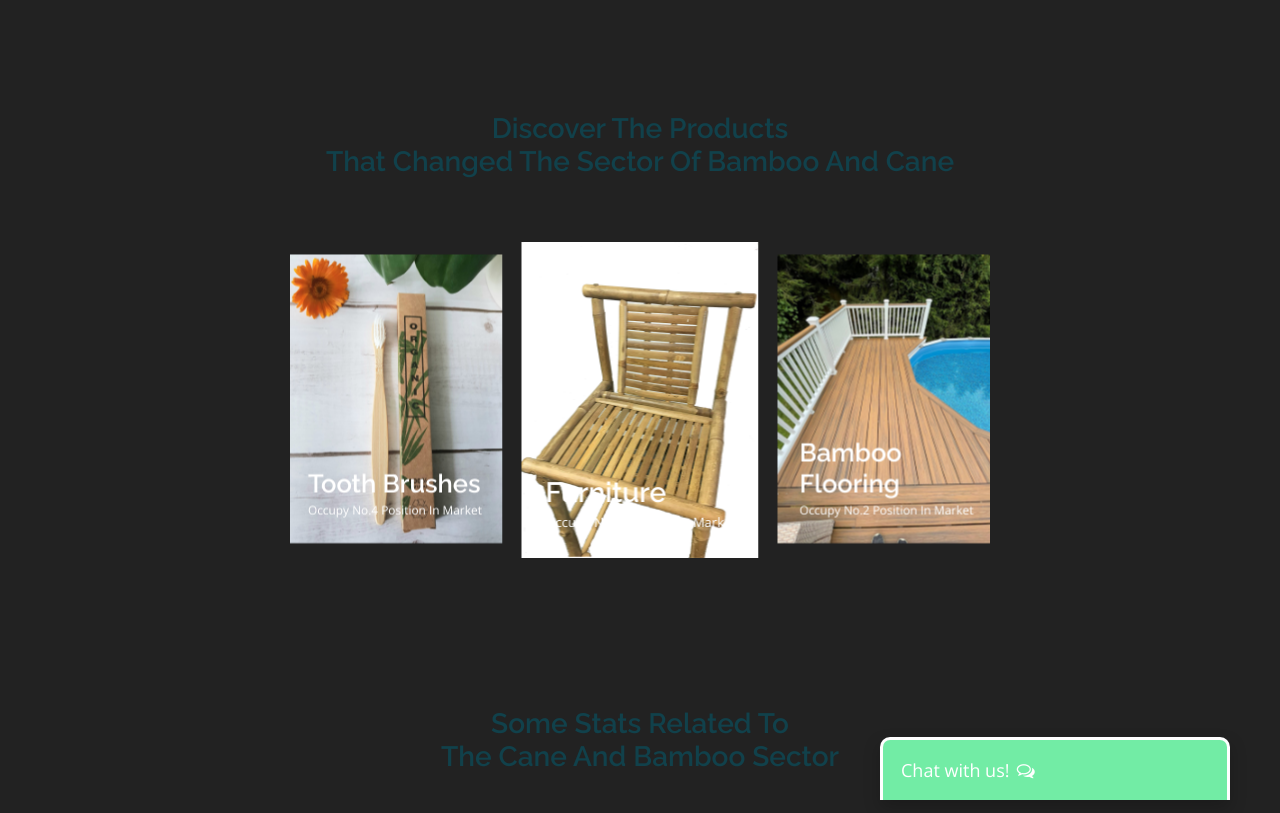
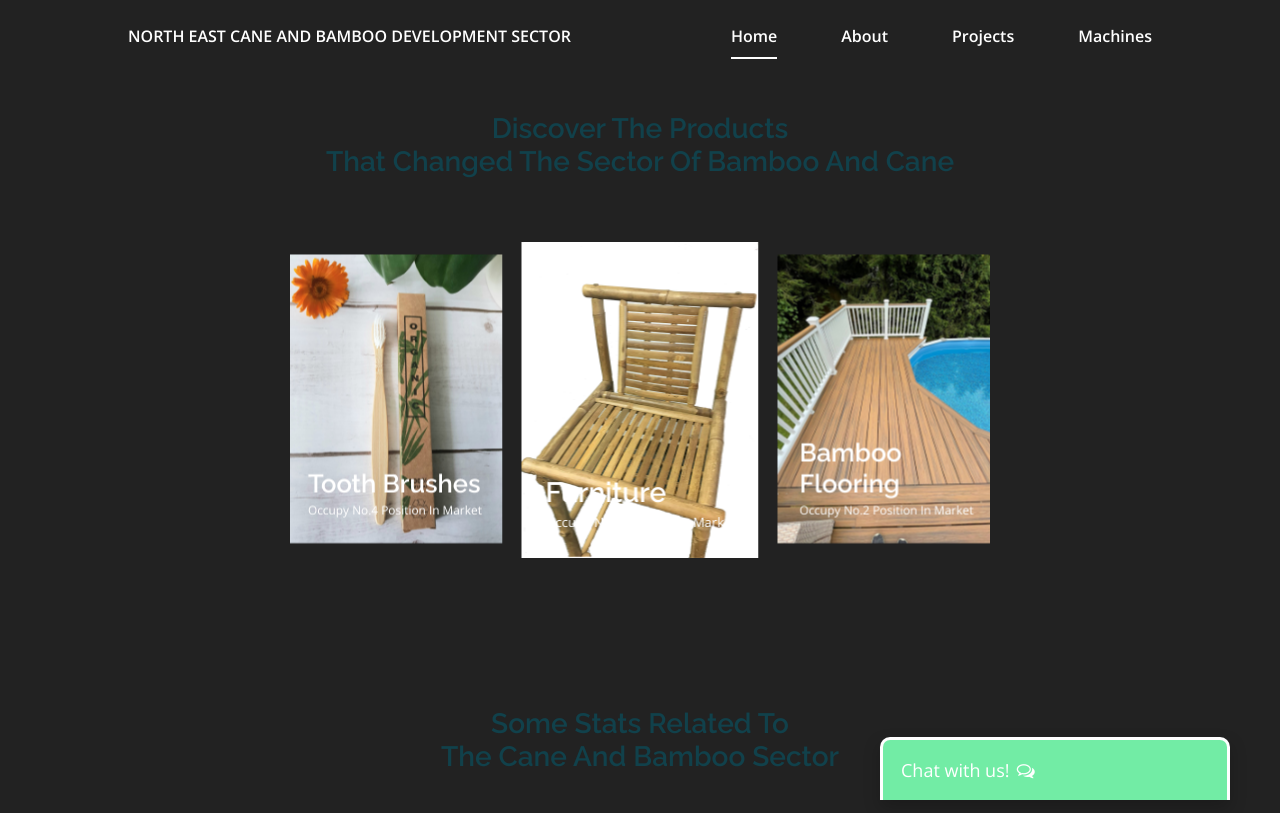
Before and after one commit to Techogeeek/Bambooweb, a plain HTML site: page Devgrow/index.html in a window 1280 px wide. Shown: the top 813 px of the page. Drawn offline with nearby package versions, Linux system fonts and the light colour scheme; files that its build step writes are made by us from their sources; files whose address does not match are found by name.

Commit message:
Added Header section with Navigation Bar

```diff
--- a/Devgrow/index.html
+++ b/Devgrow/index.html
@@ -19,6 +19,34 @@
         </title>
     </head>
     <body>
+
+        <header class="header" id="header">
+            <nav class="nav container">
+                <a href="#" class="nav__logo">NORTH EAST CANE AND BAMBOO DEVELOPMENT SECTOR</a>
+
+                <div class="nav__menu" id="nav-menu">
+                    <ul class="nav__list">
+                        <li class="nav__item">
+                            <a href="#home" class="nav__link active-link">Home</a>
+                        </li>
+                        <li class="nav__item">
+                            <a href="#about" class="nav__link">About</a>
+                        </li>
+                        <li class="nav__item">
+                            <a href="#discover" class="nav__link">Projects</a>
+                        </li>
+                        <li class="nav__item">
+                            <a href="#place" class="nav__link">Machines</a>
+                        </li>
+                    </ul>
+
+
+
+                <div class="nav__toggle" id="nav-toggle">
+                    <i class="ri-function-line"></i>
+                </div>
+            </nav>
+        </header>
 
 
         <main class="main">
```
